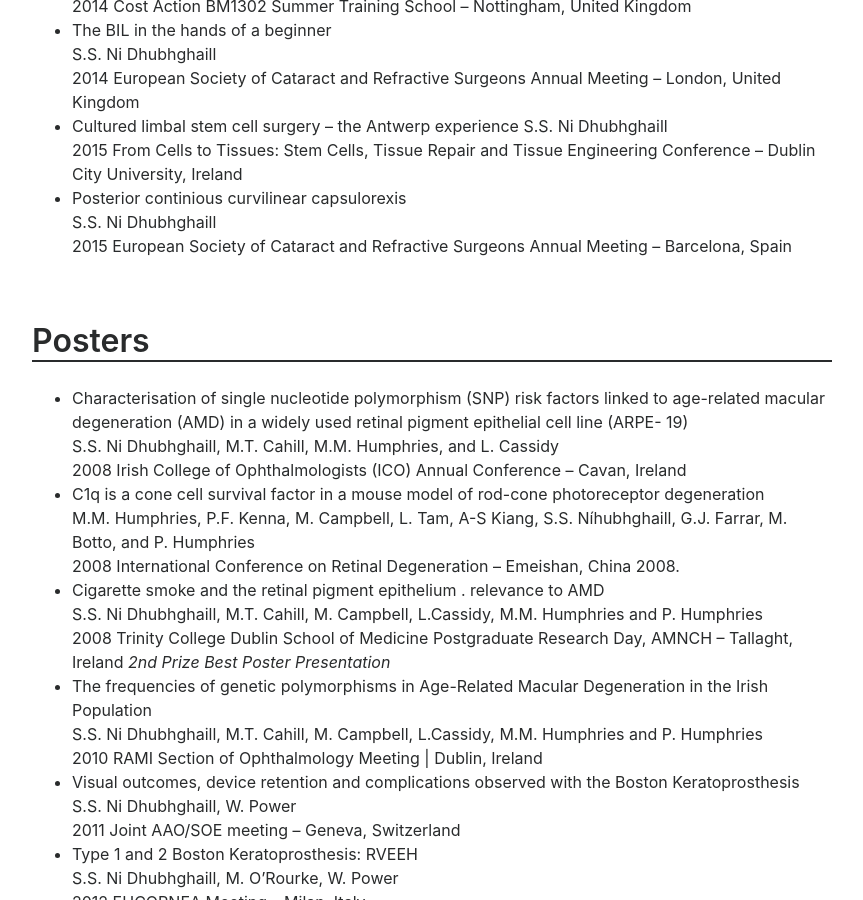
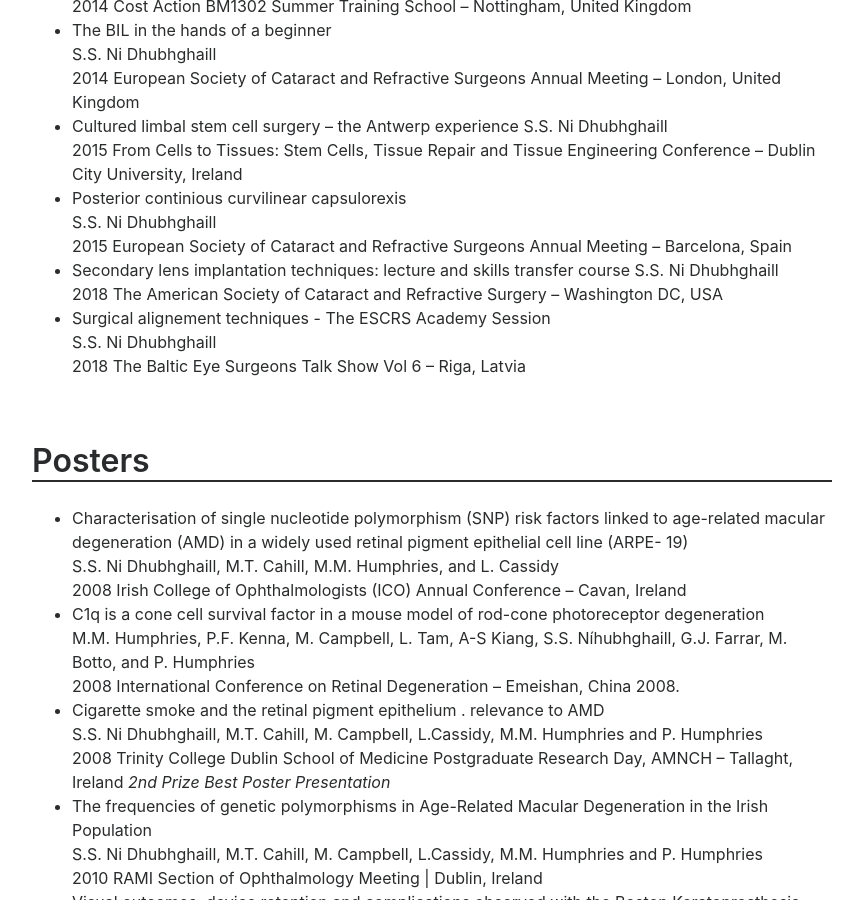
Before and after one commit to sorchanidhubhghaill/cv, a Jekyll site: the page built from index.md, in a window 1280 px wide and 900 px high, scrolled down 7295 px. Shown: the whole window, without its empty margins (208-1071 px from the left). Built offline with Jekyll 4.4.1, drawn with Linux system fonts in a browser that asks for light colours.

Commit message:
Update index.md

```diff
--- a/index.md
+++ b/index.md
@@ -285,7 +285,12 @@ Completed rotations in general surgery, maxillofacial surgery, gastroenterology
  - Posterior continious curvilinear capsulorexis
      S.S. Ni Dhubhghaill
      2015 European Society of Cataract and Refractive Surgeons Annual Meeting -- Barcelona, Spain
-
+ - Secondary lens implantation techniques: lecture and skills transfer course
+     S.S. Ni Dhubhghaill
+     2018 The American Society of Cataract and Refractive Surgery -- Washington DC, USA
+ - Surgical alignement techniques - The ESCRS Academy Session
+     S.S. Ni Dhubhghaill
+     2018 The Baltic Eye Surgeons Talk Show Vol 6 -- Riga, Latvia
 
 ## Posters
 
```
